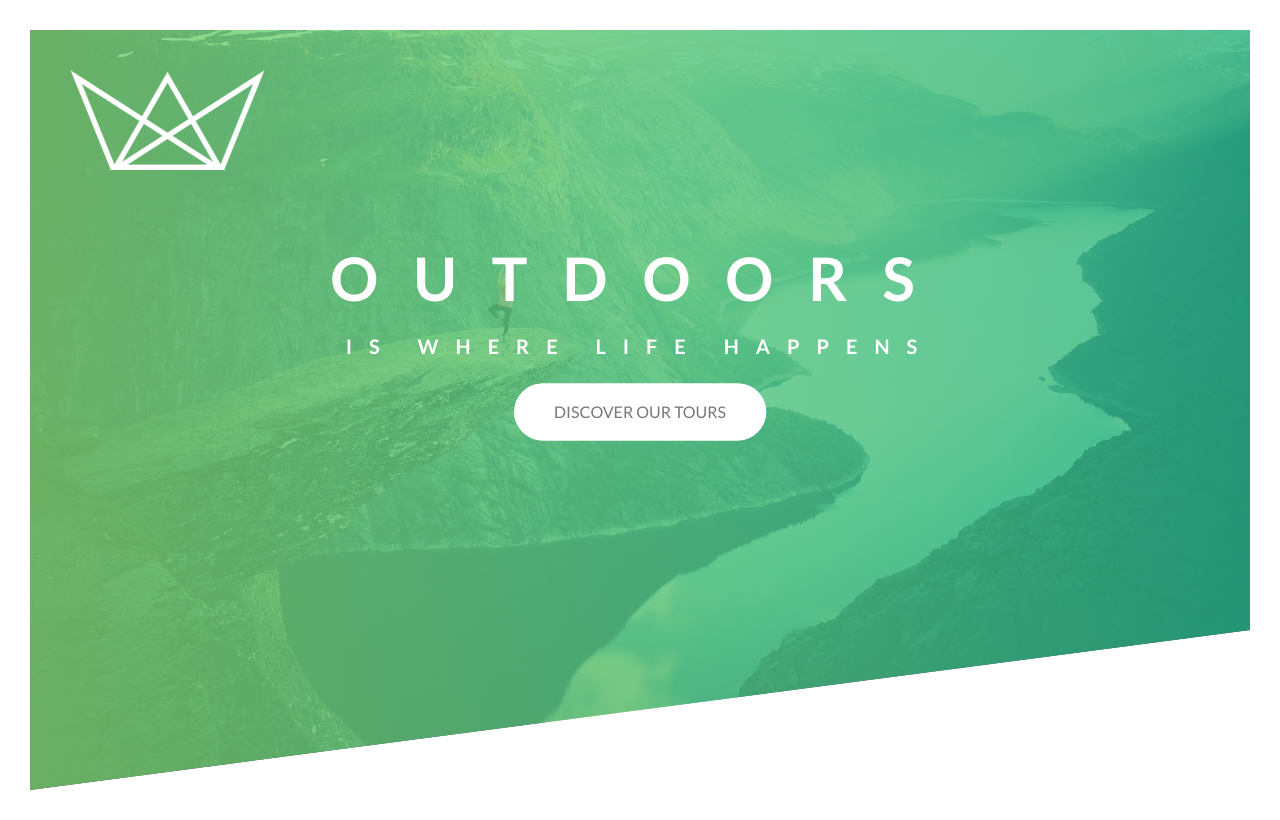
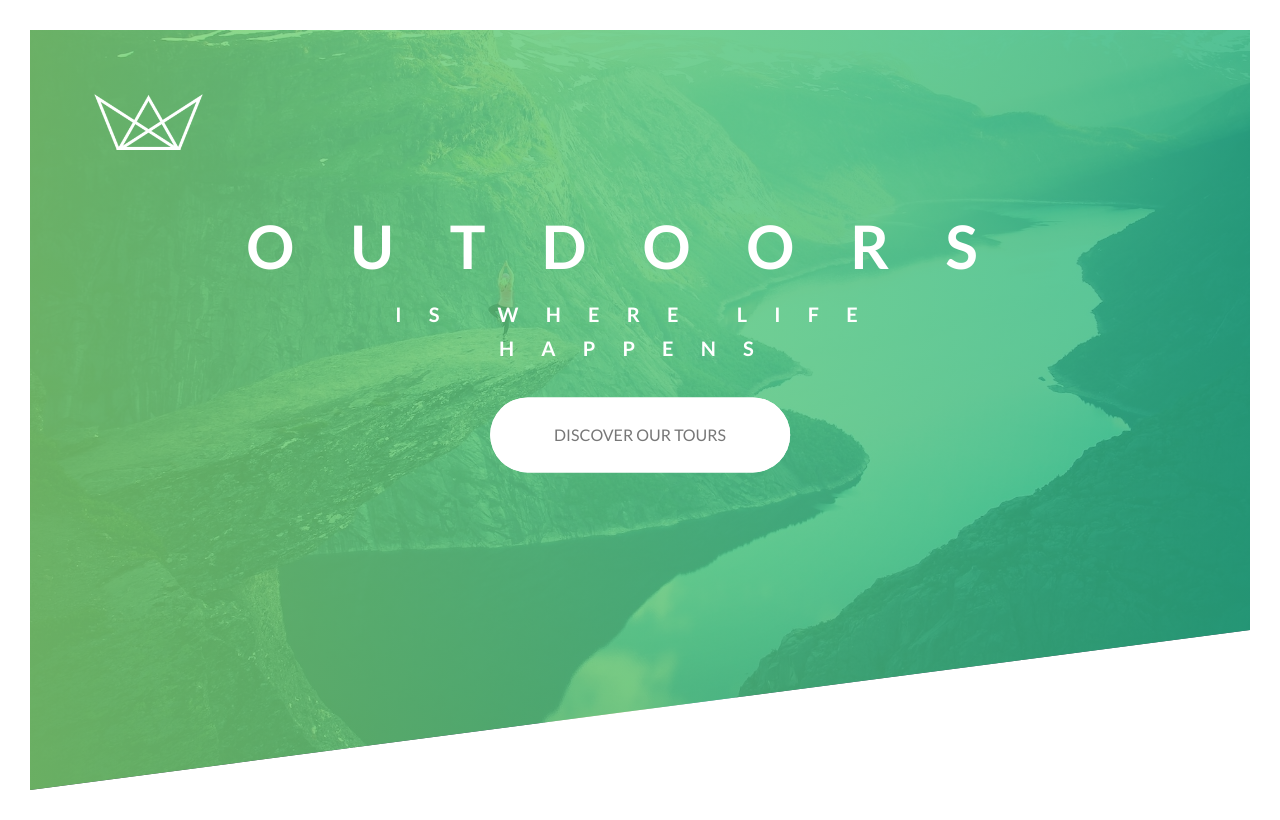
Before and after one commit to grego5/natours, a plain HTML site: page index.html in a window 1280 px wide. Drawn offline with Linux system fonts and the light colour scheme.

Commit message:
css refactor

```diff
--- a/css/style.css
+++ b/css/style.css
@@ -10,16 +10,17 @@ Dark green: #28b485
 * {
    margin: 0;
    padding: 0;
-   box-sizing: border-box;
+   box-sizing: inherit;
 }
 
 body {
    font-family: 'Lato', Arial, Helvetica, sans-serif;
    font-weight: 400;
-   font-size: 16px;
+   font-size: 62.5%;
    line-height: 1.7;
    color: #777;
    padding: 30px;
+   box-sizing: border-box;
 }
 
 .header {
@@ -35,60 +36,60 @@ body {
    clip-path: polygon(0 0, 100% 0, 100% 75vh, 0 100%);
    position: relative;
 }
-
-.logo-wrapper {
+.header__logo-wrapper {
    position: absolute;
-   top: 40px;
-   left: 40px;
+   top: 4rem;
+   left: 4rem;
 }
-.logo {
-   height: 35px;
+.header__logo {
+   height: 3.5rem;
 }
-
-.hero {
+.header__content {
    position: absolute;
    top: 40%;
    left: 50%;
    transform: translate(-50%, -50%);
    text-align: center;
 }
+
 .heading-main {
    color: #fff;
    text-transform: uppercase;
    backface-visibility: hidden; /* remove transition shaking */
-   margin-bottom: 20px;
+   margin-bottom: 2rem;
 }
-.heading-main-top {
+.heading-main--top {
    font-size: 3.75rem;
-   letter-spacing: 35px;
+   letter-spacing: 3.5rem;
    animation: fadein-right 0.8s backwards ease-out;
 }
-.heading-main-sub {
+.heading-main--sub {
    font-size: 1.25rem;
    font-weight: 700;
-   letter-spacing: 17px;
+   letter-spacing: 1.7rem;
    animation: fadein-left 0.8s backwards ease-out;
 }
 
 .btn:link,
 .btn:visited {
+   font-size: 1rem;
    text-transform: uppercase;
    text-decoration: none;
-   padding: 15px 40px;
+   padding: 1.5rem 4rem;
    display: inline-block;
-   border-radius: 50px;
+   border-radius: 5rem;
    transition: transform .2s;
    position: relative;
 }
 .btn:hover {
-   transform: translateY(-3px);
-   box-shadow: 0 10px 20px rgba(0, 0, 0, .2);
+   transform: translateY(-.3rem);
+   box-shadow: 0 1rem 2rem rgba(0, 0, 0, .2);
 }
 .btn:active {
    transform: translateY(-1px);
-   box-shadow: 0 5px 10px rgba(0, 0, 0, .2);
+   box-shadow: 0 .5rem 1rem rgba(0, 0, 0, .2);
 }
-.btn-white {
+.btn--white {
    background-color: #fff;
    color: #777;
 }
@@ -97,7 +98,7 @@ body {
    display: inline-block;
    height: 100%;
    width: 100%;
-   border-radius: 50px;
+   border-radius: 5rem;
    position: absolute;
    top: 0;
    left: 0;
@@ -106,7 +107,7 @@ body {
    transition-duration: .4s;
 }
 
-.btn-white::after {
+.btn--white::after {
    background-color: #fff;
 }
 
@@ -115,17 +116,17 @@ body {
    opacity: 0;
 }
 
-.btn-animated {
-   animation: fadein-up 0.4s 0.4s ease-out backwards;
+.btn--animated {
+   animation: fadein-up .4s .4s ease-out backwards;
 }
 
 @keyframes fadein-right {
    0% {
       opacity: 0;
-      transform: translateX(-100px);
+      transform: translateX(-10rem);
    }
    80% {
-      transform: translateX(15px);
+      transform: translateX(1.5rem);
    }
    100% {
       opacity: 1;
@@ -135,10 +136,10 @@ body {
 @keyframes fadein-left {
    0% {
       opacity: 0;
-      transform: translateX(100px);
+      transform: translateX(10rem);
    }
    80% {
-      transform: translateX(-15px);
+      transform: translateX(-1.5rem);
    }
    100% {
       opacity: 1;
@@ -148,7 +149,7 @@ body {
 @keyframes fadein-up {
    0% {
       opacity: 0;
-      transform: translateY(50px);
+      transform: translateY(5rem);
    }
    100% {
       opacity: 1;
--- a/index.html
+++ b/index.html
@@ -14,16 +14,16 @@
     </head>
     <body>
         <header class="header">
-            <div class="logo-wrapper">
-                <img src="img/logo-white.png" alt="Natours logo">
+            <div class="header__logo-wrapper">
+                <img class="header__logo" src="img/logo-white.png" alt="Natours logo">
             </div>
 
-            <div class="hero">
+            <div class="header__content">
                 <h1 class="heading-main">
-                    <div class="heading-main-top">Outdoors</div>
-                    <div class="heading-main-sub">Is where life happens</div>
+                    <div class="heading-main--top">Outdoors</div>
+                    <div class="heading-main--sub">Is where life happens</div>
                 </h1>
-                <a href="#" class="btn btn-white btn-animated">Discover our tours</a>
+                <a href="#" class="btn btn--white btn--animated">Discover our tours</a>
             </div>
         </header>
 
```
